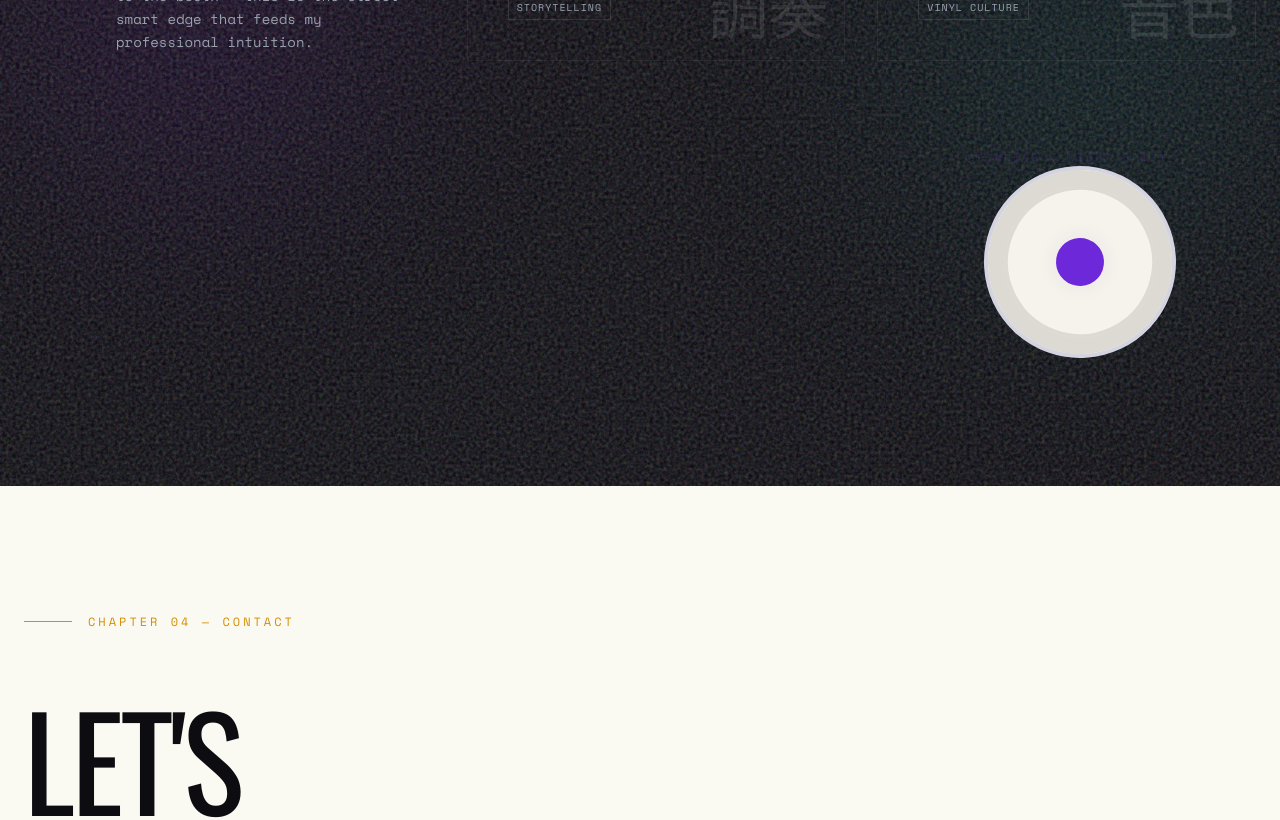
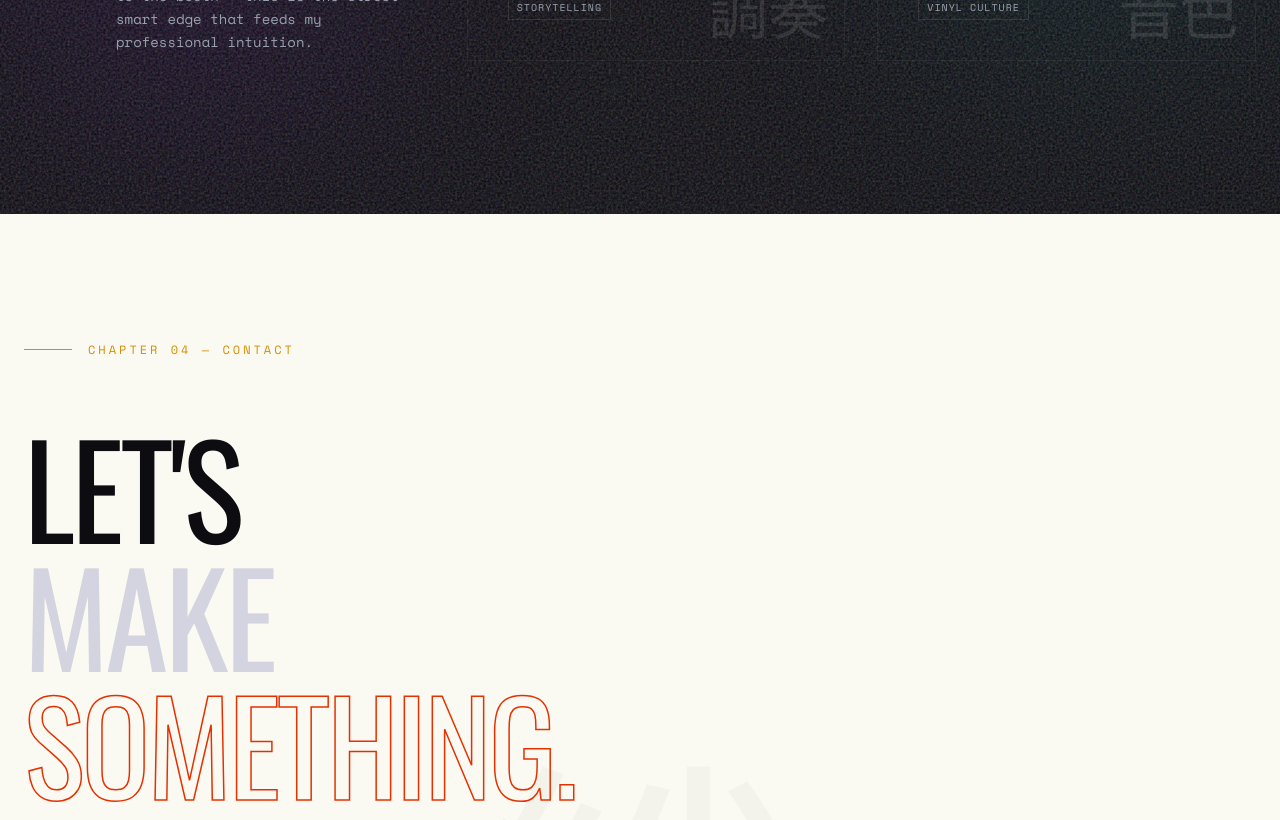
Before and after one commit to Himanshucosmos/himanshu-portfolio, a Next.js app: page / in a window 1280 px wide. Shown: the part 4280-5100 px from the top of the page. Built offline with nearby package versions, Linux system fonts and the light colour scheme; no server answers.

Commit message:
feat: remove vinyl animation from night shift section

```diff
--- a/src/components/sections/NightShiftSection.tsx
+++ b/src/components/sections/NightShiftSection.tsx
@@ -21,24 +21,6 @@ const NIGHT_SHIFT_DATA = [
     glow: "rgba(0, 212, 212, 0.2)"
   }
 ];
-
-function VinylRecord() {
-  return (
-    <motion.div
-      animate={{ rotate: 360 }}
-      transition={{ duration: 10, repeat: Infinity, ease: "linear" }}
-      className="relative w-48 h-48 rounded-full border-4 flex items-center justify-center overflow-hidden"
-      style={{ borderColor: "var(--fg-subtle)", background: "var(--surface-2)" }}
-    >
-      <div className="absolute inset-0 border-[20px] rounded-full border-black/10" />
-      <div className="w-12 h-12 rounded-full z-10" style={{ background: "var(--tertiary)", boxShadow: "0 0 20px var(--tertiary-dim)" }} />
-      {/* Grooves */}
-      <div className="absolute inset-4 border rounded-full border-white/5" />
-      <div className="absolute inset-8 border rounded-full border-white/5" />
-      <div className="absolute inset-12 border rounded-full border-white/5" />
-    </motion.div>
-  );
-}
 
 export function NightShiftSection() {
   const [hoveredIdx, setHoveredIdx] = useState<number | null>(null);
@@ -125,16 +107,6 @@ export function NightShiftSection() {
             ))}
           </div>
         </div>
-
-        {/* Visual Filler — Record component */}
-        <motion.div {...fadeInView(0.5)} className="mt-20 flex justify-center md:justify-end pr-20">
-          <div className="relative group">
-            <VinylRecord />
-            <div className="absolute -top-4 -left-4 font-space-mono text-[10px] tracking-[0.3em] uppercase opacity-20" style={{ color: "var(--tertiary)" }}>
-              Spinning / Night Shift
-            </div>
-          </div>
-        </motion.div>
       </div>
     </section>
   );
```
